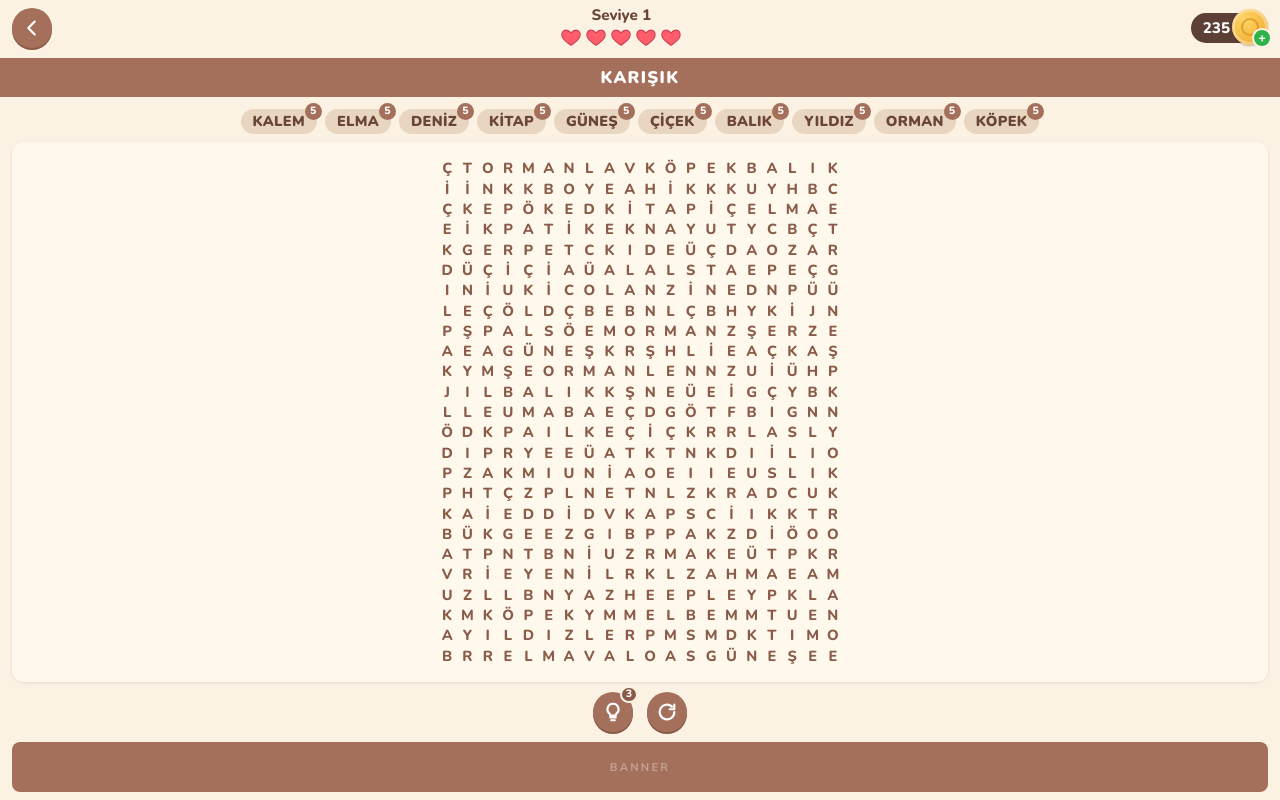
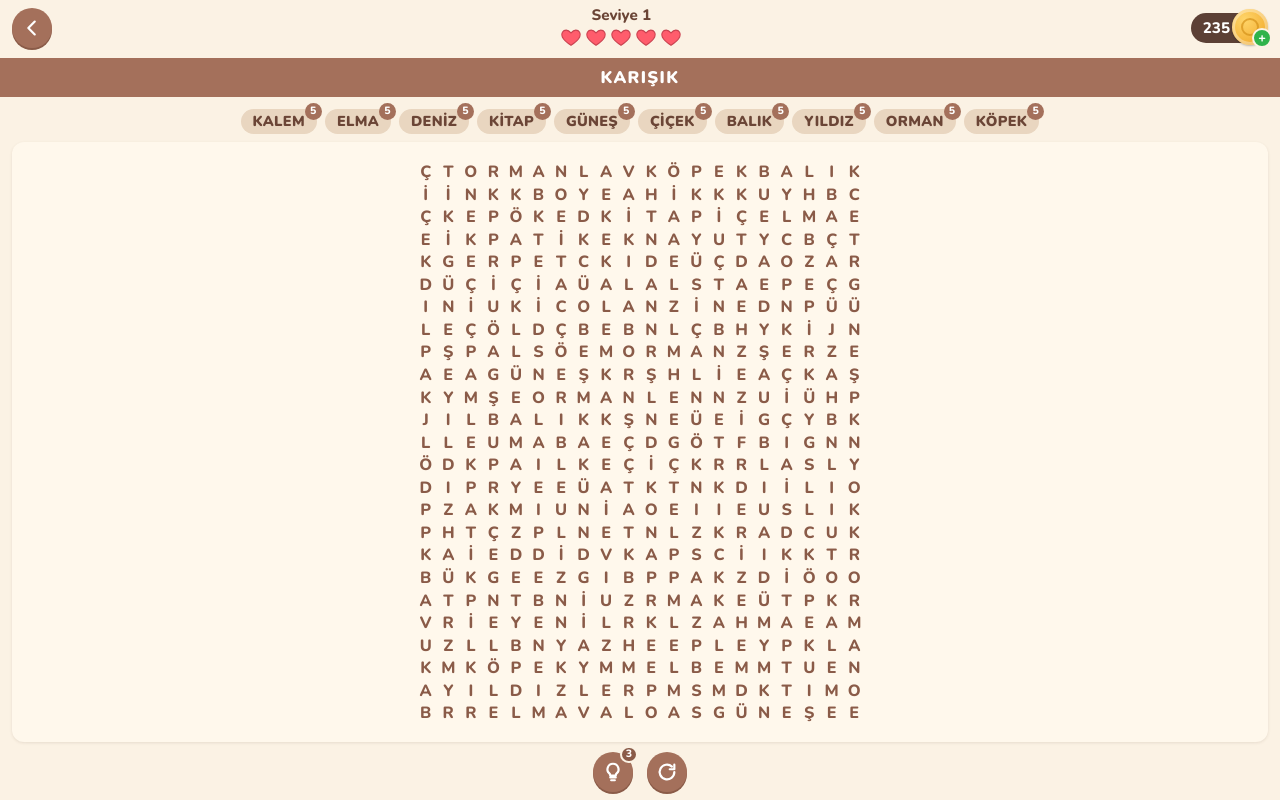
Before and after one commit to yusufutkug/tap-words, a plain HTML site: page index.html in a window 1280 px wide. Drawn offline with nearby package versions, Linux system fonts and the light colour scheme.

Commit message:
Remove banner placeholder, add 50 themed levels, remember last level

```diff
--- a/index.html
+++ b/index.html
@@ -9,12 +9,11 @@
 <meta name="claude:viewport-fit-sides" content="cover">
 <link rel="stylesheet" href="https://fonts.googleapis.com/css2?family=Nunito:wght@700;800;900&display=swap">
 <style>
-/* Layout (Amaze GO! style, docs/ux/figma ui elements): compact HUD (back · level+lives · coins) → theme bar → word chips → board → hint/restart → banner placeholder. Board is panned/zoomed inside #viewport. */
+/* Layout (Amaze GO! style, docs/ux/figma ui elements): compact HUD (back · level+lives · coins) → theme bar → word chips → board → hint/restart. (Banner, ADR-0002, Unity spec'inde; prototipte simüle edilmiyor.) Board is panned/zoomed inside #viewport. */
 :root{
   --bg:#fbf2e4; --card:#fff8ec; --brown:#a4705b; --brown-d:#8a5b48; --brown-x:#5c4035; --beige:#e9d6c0; --beige-d:#d6bea2;
   --fg:#6b4536; --muted:#b39785; --white:#fff; --heart:#ff5c6c; --heart-d:#c9414f; --heart-off:#4a3630; --coin:#f5b63d; --coin-d:#d4921a; --plus:#2fb34a;
   --wrong:#f0b2a6; --wrong-fg:#a63a2c;
-  --banner-h:50px;
   --font:"Nunito",system-ui,sans-serif;
 }
 html,body{height:100%}
@@ -73,8 +72,7 @@ button:focus-visible{outline:2px solid var(--brown-x);outline-offset:2px}
 @keyframes shake{0%,100%{transform:translateX(0)}25%{transform:translateX(-3px)}75%{transform:translateX(3px)}}
 
 /* Bottom actions + banner */
-.actions{display:flex;justify-content:center;gap:14px;padding:2px 0}
-.banner{height:var(--banner-h);margin:0 max(12px,env(safe-area-inset-right,0px)) max(8px,env(safe-area-inset-bottom,0px)) max(12px,env(safe-area-inset-left,0px));background:var(--brown);border-radius:8px;display:flex;align-items:center;justify-content:center;color:rgba(255,255,255,.35);font-size:.7rem;letter-spacing:.2em;text-transform:uppercase}
+.actions{display:flex;justify-content:center;gap:14px;padding:2px 0 max(8px,env(safe-area-inset-bottom,0px))}
 
 /* Overlays */
 .overlay{position:absolute;inset:0;display:flex;align-items:center;justify-content:center;background:rgba(251,242,228,.75);backdrop-filter:blur(3px);border-radius:12px;z-index:5}
@@ -86,7 +84,7 @@ button:focus-visible{outline:2px solid var(--brown-x);outline-offset:2px}
 .sheet[hidden]{display:none}
 .sheet .panel{background:var(--bg);width:100%;max-width:480px;border-radius:18px 18px 0 0;padding:18px 18px max(18px,env(safe-area-inset-bottom,0px));display:flex;flex-direction:column;gap:14px;box-sizing:border-box}
 .sheet h3{margin:0;font-size:1rem;color:var(--brown-x)}
-.levels{display:flex;gap:8px;flex-wrap:wrap}
+.levels{display:flex;gap:8px;flex-wrap:wrap;max-height:45vh;overflow-y:auto;padding:2px}
 .levels button{padding:8px 14px;font-size:.9rem;border-radius:999px;background:var(--beige);color:var(--fg)}
 .levels button.on{background:var(--brown);color:#fff}
 .toggle{display:inline-flex;align-items:center;gap:10px;font-size:.9rem;cursor:pointer;user-select:none}
@@ -116,7 +114,6 @@ button:focus-visible{outline:2px solid var(--brown-x);outline-offset:2px}
   <button id="hintBtn" class="round" aria-label="İpucu"><svg viewBox="0 0 24 24"><path d="M9 18h6M10 21h4M12 3a6 6 0 0 0-4 10.5c.7.6 1 1.3 1 2.5h6c0-1.2.3-1.9 1-2.5A6 6 0 0 0 12 3z"/></svg><span class="badge" id="hintCnt">3</span></button>
   <button id="newGame" class="round" aria-label="Yeniden başla"><svg viewBox="0 0 24 24"><path d="M20 12a8 8 0 1 1-2.6-5.9M20 4v5h-5"/></svg></button>
 </div>
-<div class="banner" aria-label="Banner reklam alanı">banner</div>
 
 <div id="menu" class="sheet" hidden>
   <div class="panel">
@@ -129,12 +126,58 @@ button:focus-visible{outline:2px solid var(--brown-x);outline-offset:2px}
 
 <script>
 const COLS=20, ROWS=25, PER=5, MAXL=5;
+// 50 themed levels, 10 words each (4–8 letters). Same global parameters; only the word list changes.
 const LEVELS=[
-  {name:"Karışık",  words:["KALEM","ELMA","DENİZ","KİTAP","GÜNEŞ","ÇİÇEK","BALIK","YILDIZ","ORMAN","KÖPEK"]},
-  {name:"Mutfak",   words:["EKMEK","PEYNİR","ÇORBA","SALATA","ZEYTİN","BİBER","KAHVE","ŞEKER","LİMON","PİLAV"]},
-  {name:"Hayvanlar",words:["ASLAN","KAPLAN","TAVŞAN","KARTAL","YILAN","KEDİ","KOYUN","ÖRDEK","TİLKİ","KUZU"]},
-  {name:"Doğa",     words:["NEHİR","VADİ","TEPE","BULUT","RÜZGAR","YAĞMUR","TOPRAK","ÇAYIR","KAYA","ŞİMŞEK"]},
-  {name:"Ev",       words:["MASA","KOLTUK","YASTIK","PERDE","HALI","LAMBA","DOLAP","AYNA","KAPI","TABAK"]},
+  {name:"Karışık",    words:["KALEM","ELMA","DENİZ","KİTAP","GÜNEŞ","ÇİÇEK","BALIK","YILDIZ","ORMAN","KÖPEK"]},
+  {name:"Mutfak",     words:["EKMEK","PEYNİR","ÇORBA","SALATA","ZEYTİN","BİBER","KAHVE","ŞEKER","LİMON","PİLAV"]},
+  {name:"Hayvanlar",  words:["ASLAN","KAPLAN","TAVŞAN","KARTAL","YILAN","KEDİ","KOYUN","ÖRDEK","TİLKİ","KUZU"]},
+  {name:"Doğa",       words:["NEHİR","VADİ","TEPE","BULUT","RÜZGAR","YAĞMUR","TOPRAK","ÇAYIR","KAYA","ŞİMŞEK"]},
+  {name:"Ev",         words:["MASA","KOLTUK","YASTIK","PERDE","HALI","LAMBA","DOLAP","AYNA","KAPI","TABAK"]},
+  {name:"Meyveler",   words:["ELMA","ARMUT","KİRAZ","ÜZÜM","KAYISI","ERİK","İNCİR","AYVA","KAVUN","KARPUZ"]},
+  {name:"Sebzeler",   words:["HAVUÇ","SOĞAN","BİBER","ISPANAK","LAHANA","PIRASA","TURP","MARUL","PANCAR","KEREVİZ"]},
+  {name:"Renkler",    words:["MAVİ","YEŞİL","SARI","PEMBE","SİYAH","BEYAZ","KIRMIZI","TURUNCU","EFLATUN","BORDO"]},
+  {name:"Meslekler",  words:["DOKTOR","AŞÇI","POLİS","ASKER","PİLOT","AVUKAT","TERZİ","ÇİFTÇİ","HEMŞİRE","MİMAR"]},
+  {name:"Spor",       words:["FUTBOL","TENİS","YÜZME","BOKS","GÜREŞ","KOŞU","JUDO","GOLF","HALTER","OKÇULUK"]},
+  {name:"Taşıtlar",   words:["ARABA","OTOBÜS","TREN","UÇAK","GEMİ","KAMYON","MOTOR","VAPUR","TAKSİ","TRAMVAY"]},
+  {name:"Vücut",      words:["KAFA","BURUN","KULAK","DUDAK","BOYUN","OMUZ","DİRSEK","PARMAK","BACAK","TOPUK"]},
+  {name:"Giysiler",   words:["PİJAMA","CEKET","HIRKA","MONT","ÇORAP","ŞAPKA","ELDİVEN","KEMER","ATKI","GÖMLEK"]},
+  {name:"Okul",       words:["KALEM","DEFTER","SİLGİ","KİTAP","ÇANTA","TAHTA","SIRA","CETVEL","BOYA","ÖĞRENCİ"]},
+  {name:"Deniz",      words:["DALGA","KUMSAL","YENGEÇ","MİDYE","YUNUS","BALİNA","MARTI","LİMAN","FENER","YOSUN"]},
+  {name:"Uzay",       words:["GEZEGEN","YILDIZ","GÜNEŞ","DÜNYA","MARS","VENÜS","ROKET","UYDU","GALAKSİ","SATÜRN"]},
+  {name:"Hava",       words:["YAĞMUR","BULUT","RÜZGAR","FIRTINA","DOLU","ŞİMŞEK","AYAZ","SICAK","SOĞUK","KIRAĞI"]},
+  {name:"Müzik",      words:["GİTAR","PİYANO","KEMAN","DAVUL","FLÜT","NOTA","ŞARKI","MELODİ","RİTİM","KORO"]},
+  {name:"Çiçekler",   words:["LALE","PAPATYA","MENEKŞE","ORKİDE","SÜMBÜL","NERGİS","ZAMBAK","YASEMİN","LEYLAK","MANOLYA"]},
+  {name:"Ağaçlar",    words:["MEŞE","ÇINAR","IHLAMUR","SÖĞÜT","KAYIN","CEVİZ","ZEYTİN","PALMİYE","SEDİR","ARDIÇ"]},
+  {name:"Kuşlar",     words:["SERÇE","KARGA","KARTAL","ŞAHİN","BAYKUŞ","PAPAĞAN","LEYLEK","KUĞU","PELİKAN","KEKLİK"]},
+  {name:"Böcekler",   words:["KELEBEK","KARINCA","SİNEK","ÇEKİRGE","ÖRÜMCEK","SOLUCAN","TIRTIL","AKREP","KIRKAYAK","KENE"]},
+  {name:"Şehirler",   words:["ANKARA","İZMİR","BURSA","ADANA","KONYA","ANTALYA","TRABZON","SAMSUN","MERSİN","KAYSERİ"]},
+  {name:"Ülkeler",    words:["TÜRKİYE","FRANSA","İTALYA","İSPANYA","JAPONYA","MISIR","BREZİLYA","KANADA","RUSYA","NORVEÇ"]},
+  {name:"Aile",       words:["ANNE","BABA","KARDEŞ","DEDE","NİNE","TEYZE","HALA","AMCA","DAYI","KUZEN"]},
+  {name:"Duygular",   words:["MUTLU","ÜZGÜN","KIZGIN","KORKU","SEVGİ","NEŞE","HEYECAN","MERAK","HUZUR","ÖFKE"]},
+  {name:"Kahvaltı",   words:["PEYNİR","ZEYTİN","YUMURTA","REÇEL","SİMİT","TEREYAĞ","SUCUK","DOMATES","POĞAÇA","BÖREK"]},
+  {name:"Tatlılar",   words:["BAKLAVA","KÜNEFE","SÜTLAÇ","HELVA","LOKUM","KADAYIF","REVANİ","TULUMBA","PASTA","KURABİYE"]},
+  {name:"İçecekler",  words:["KAHVE","AYRAN","LİMONATA","ŞALGAM","BOZA","SAHLEP","ŞERBET","KOLA","SODA","KAKAO"]},
+  {name:"Mobilya",    words:["KOLTUK","MASA","SANDALYE","DOLAP","YATAK","KOMODİN","VİTRİN","SEHPA","KİTAPLIK","BÜFE"]},
+  {name:"Banyo",      words:["SABUN","HAVLU","ŞAMPUAN","LAVABO","AYNA","FIRÇA","MACUN","TARAK","BORNOZ","KÜVET"]},
+  {name:"Sofra",      words:["TENCERE","TAVA","KAŞIK","ÇATAL","BIÇAK","BARDAK","TABAK","KEPÇE","SÜZGEÇ","FİNCAN"]},
+  {name:"Bahçe",      words:["ÇİMEN","ÇAPA","KÜREK","TOHUM","SAKSI","HORTUM","GÜBRE","TIRMIK","FİDAN","HAVUZ"]},
+  {name:"Orman",      words:["AĞAÇ","YAPRAK","MANTAR","GEYİK","SİNCAP","TİLKİ","KURT","BAYKUŞ","ÇALI","PATİKA"]},
+  {name:"Çiftlik",    words:["İNEK","KOYUN","TAVUK","HOROZ","ÖRDEK","KEÇİ","AHIR","TRAKTÖR","SAMAN","ÇOBAN"]},
+  {name:"Oyuncaklar", words:["BEBEK","TOPAÇ","UÇURTMA","YAPBOZ","MİSKET","BALON","ROBOT","PELUŞ","LEGO","SALINCAK"]},
+  {name:"Teknoloji",  words:["TELEFON","TABLET","KLAVYE","FARE","EKRAN","KABLO","ŞARJ","KAMERA","YAZICI","MODEM"]},
+  {name:"Aletler",    words:["ÇEKİÇ","TESTERE","PENSE","ANAHTAR","MATKAP","ÇİVİ","VİDA","MENGENE","KESKİ","CETVEL"]},
+  {name:"Hastane",    words:["DOKTOR","HEMŞİRE","İLAÇ","İĞNE","SERUM","AMELİYAT","SEDYE","REÇETE","ATEŞ","PANSUMAN"]},
+  {name:"Masallar",   words:["PRENSES","SARAY","KRALİÇE","EJDERHA","ŞATO","PERİ","CÜCE","BÜYÜCÜ","SİHİR","TAHT"]},
+  {name:"Tatil",      words:["PLAJ","OTEL","VALİZ","BİLET","ŞEZLONG","HAVUZ","ŞEMSİYE","GEZİ","KAMP","ÇADIR"]},
+  {name:"Sinema",     words:["FİLM","AKTÖR","SAHNE","SENARYO","YÖNETMEN","PERDE","BİLET","FRAGMAN","KOMEDİ","DRAMA"]},
+  {name:"Kitap",      words:["ROMAN","ŞİİR","YAZAR","SAYFA","ÖYKÜ","HİKAYE","BÖLÜM","MASAL","DERGİ","SÖZLÜK"]},
+  {name:"Zaman",      words:["SAAT","DAKİKA","SANİYE","HAFTA","MEVSİM","TAKVİM","SABAH","AKŞAM","GECE","ÖĞLE"]},
+  {name:"Matematik",  words:["TOPLAMA","ÇIKARMA","BÖLME","ÇARPMA","SAYI","KESİR","ÜÇGEN","KARE","DAİRE","ONDALIK"]},
+  {name:"Aylar",      words:["OCAK","ŞUBAT","MART","NİSAN","MAYIS","HAZİRAN","TEMMUZ","EYLÜL","EKİM","KASIM"]},
+  {name:"Organlar",   words:["KALP","BEYİN","MİDE","AKCİĞER","KEMİK","DAMAR","BÖBREK","SİNİR","BAĞIRSAK","İSKELET"]},
+  {name:"Kamp",       words:["ÇADIR","FENER","KİBRİT","MATARA","HARİTA","PUSULA","BALTA","HALAT","DÜRBÜN","ÇAKI"]},
+  {name:"Market",     words:["SEPET","KASA","POŞET","FİYAT","İNDİRİM","REYON","ETİKET","FATURA","KASİYER","TERAZİ"]},
+  {name:"Düğün",      words:["NİŞAN","DAMAT","NİKAH","YÜZÜK","PASTA","DAVET","TAKI","ÇİÇEK","GELİNLİK","MÜZİK"]},
 ];
 let level=0, WORDS=LEVELS[0].words;
 const HUES=[210,25,150,280,45,330,180,90,0,250];
@@ -222,6 +265,7 @@ let scale=1, tx=0, ty=0, base=20, PAD=16, minScale=1; // base = unscaled cell px
 
 function newGame(state,lv){
   if(lv!==undefined)level=lv; if(state&&state.level!==undefined)level=state.level;
+  try{localStorage.setItem("ka-level",level)}catch(e){}
   WORDS=LEVELS[level].words;
   renderLevels();
   G=state?.G??generate();
@@ -419,6 +463,7 @@ ct.onchange=()=>{
 
 // ---- hot update support ----
 window.claude?.hot?.snapshot?.(()=>({G,found,lives,level,hints}));
-const start=d=>newGame(d&&d.G&&d.G.letters&&d.G.letters.length===ROWS*COLS?d:null);
+let savedLv=0; try{savedLv=Math.min(LEVELS.length-1,Math.max(0,+localStorage.getItem("ka-level")||0))}catch(e){}
+const start=d=>d&&d.G&&d.G.letters&&d.G.letters.length===ROWS*COLS?newGame(d):newGame(null,savedLv);
 window.claude?.hot?.ready?window.claude.hot.ready(start):start(window.claude?.hot?.data??{});
 </script>
```
Also changed, not shown: 2 other files.
